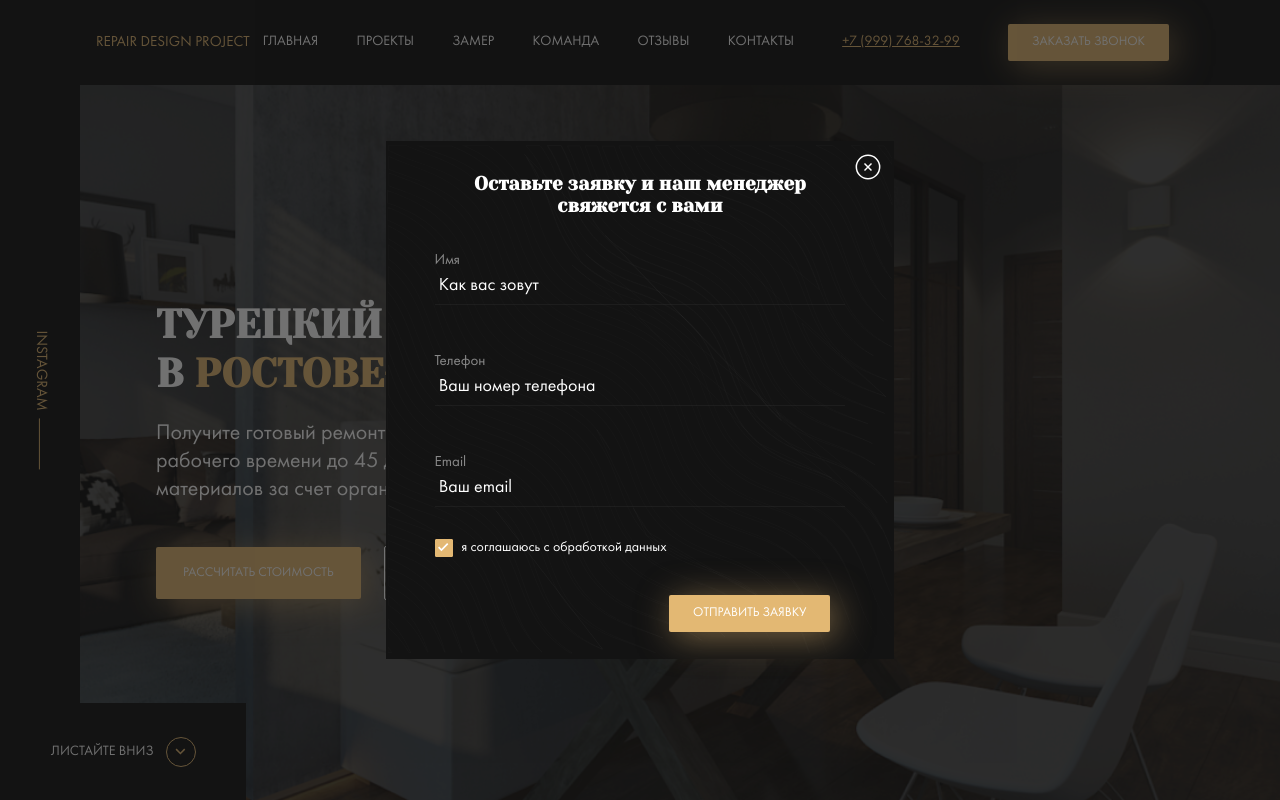
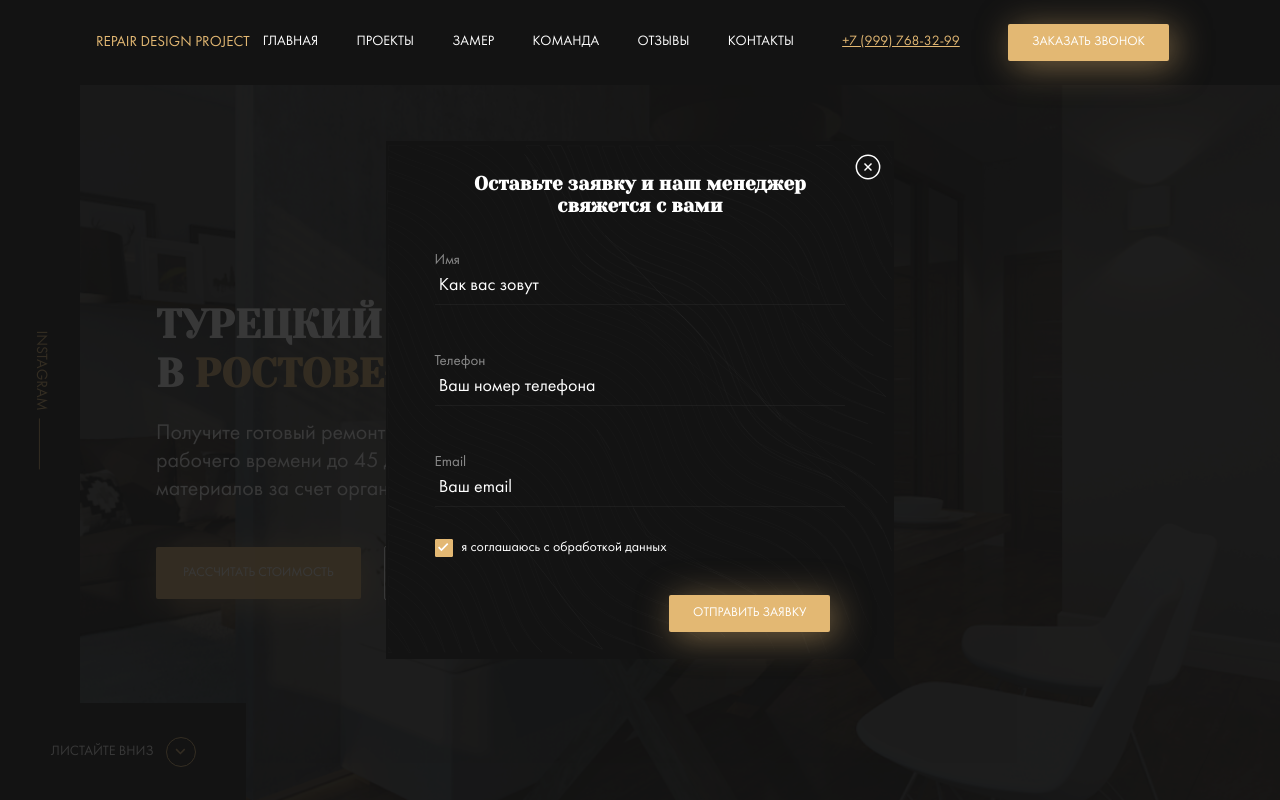
Before and after one commit to pavelgitvasilev/pavelfreelance, a website: page index.html in a window 1280 px wide. Both pictures are taken after a click on the button "ЗАКАЗАТЬ ЗВОНОК". Shown: the top 800 px of the page. Drawn offline with Linux system fonts and the light colour scheme; files whose address does not match are found by name.

Commit message:
feat:add keyUp on ESC and hidden without modal block

```diff
--- a/index.html
+++ b/index.html
@@ -305,6 +305,7 @@
   </div>
 </section>
 </main>
+  <div class="wrap">
     <div class="modal">
       <div class="modal__dialog">
         <button class="modal__close"></button>
@@ -328,6 +329,8 @@
       <!-- /.modal-dialog -->
     </div>
     <!-- /.modal -->
+  </div>
+  <!-- /.wrap -->
  <script src="js/main.js"></script>
 </body>
 </html>
--- a/js/main.js
+++ b/js/main.js
@@ -2,15 +2,31 @@ document.addEventListener('DOMContentLoaded', function(event){
 
  const modal = document.querySelector('.modal');
  const modalBtn = document.querySelectorAll('[data-toggle=modal]');
- const CloseBtn = document.querySelector('.modal__close')
+ const CloseBtn = document.querySelector('.modal__close');
+ const dark = document.querySelector('.wrap')
  const switchModal = () => {
   modal.classList.toggle('modal--visible');
+  document.addEventListener('keyup', function(e){
+   let key = e.keyCode;
+   if(key == 27) {
+    modal.classList.toggle('modal--visible');
+    switchModal();
+   }
+  })
+  dark.classList.toggle('wrap--dark');
+
  }
 
  modalBtn.forEach(element => {
-  element.addEventListener('click', switchModal)
+  element.addEventListener('click', switchModal);
  });
 
- CloseBtn.addEventListener('click', switchModal)
+ CloseBtn.addEventListener('click', switchModal);
+ dark.addEventListener('click',switchModal);
+});
 
-});
+// window.addEventListener('click', function (e) {
+//  if(e.target == modal) {
+//   modal.style.display = 'none';
+//  }
+// })
--- a/sass/templates/_modal.sass
+++ b/sass/templates/_modal.sass
@@ -1,3 +1,23 @@
+.wrap
+ position: fixed
+ z-index: 2
+ top: 0
+ right: 0
+ bottom: 0
+ left: 0
+ width: 100%
+ height: 100%
+ background-color: rgba($dark, 0.6)
+ display: flex
+ justify-content: center
+ align-items: center
+ opacity: 0
+ visibility: hidden
+ &--dark
+  opacity: 1
+  visibility: visible
+
+
 .modal
  opacity: 0
  visibility: hidden
```
Also changed, not shown: css/style.css. Lines whose indentation alone changed are shown as unchanged.
